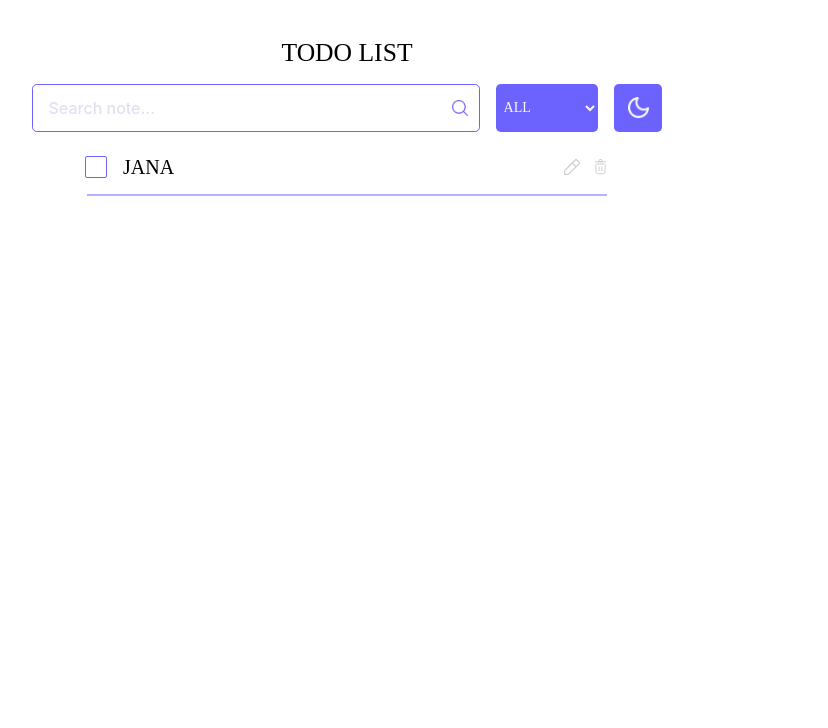
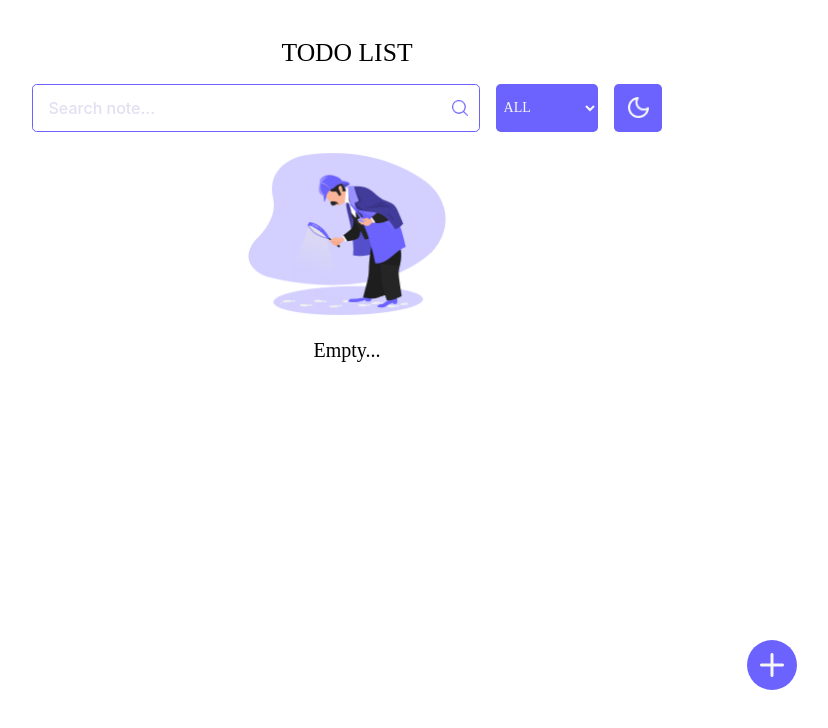
Before and after one commit to jana345646/todo-app, a React app: page / in a window 1280 px wide. Shown: the top 728 px of the page, without its empty margins (293-1121 px from the left). Built offline with nearby package versions, Linux system fonts and the light colour scheme; the HTML template or start-up script is replaced by a standard one.

Commit message:
PopUp logic
this commit contains the logic of the PopUp

```diff
--- a/package.json
+++ b/package.json
@@ -12,8 +12,7 @@
   "dependencies": {
     "@tailwindcss/vite": "^4.2.4",
     "react": "^19.2.5",
-    "react-dom": "^19.2.5",
-    "react-icons": "^5.6.0"
+    "react-dom": "^19.2.5"
   },
   "devDependencies": {
     "@babel/core": "^7.29.0",
--- a/src/App.jsx
+++ b/src/App.jsx
@@ -4,12 +4,27 @@ import Header from "./components/Header";
 import Tasks from "./components/Tasks";
 import PopUp from "./components/PopUp";
 function App() {
+  const [tasks, setTasks] = useState([]);
+  const [task, setTask] = useState("");
+  const [isOpen, setIsOpen] = useState(false);
+
+  function addTasks(task) {
+    setTasks([...tasks, task]);
+    setTask("");
+  }
+
   return (
     <>
       <div className="w-[53.6%] h-screen flex flex-col items-center mx-auto">
         <Header />
-        <Tasks />
-        {/* <PopUp /> */}
+        <Tasks task={task} setIsOpen={setIsOpen} tasks={tasks} />
+        <PopUp
+          task={task}
+          setTask={setTask}
+          isOpen={isOpen}
+          setIsOpen={setIsOpen}
+          addTasks={addTasks}
+        />
       </div>
     </>
   );
--- a/src/components/PopUp.jsx
+++ b/src/components/PopUp.jsx
@@ -1,25 +1,32 @@
 import { IoClose } from "react-icons/io5";
 
-function PopUp() {
+function PopUp({ task, setTask, isOpen, setIsOpen, addTasks }) {
   return (
     <>
+      {isOpen && (
         <div className="fixed inset-0 bg-black/70 flex items-center justify-center">
           <div className="w-[31.2rem] h-[18rem] mt-[-15em] rounded-2xl bg-white flex flex-col items-center">
             <div className="w-full relative flex flex-row justify-center pt-[1.2rem] ">
               <p className=" font-[Kanit] font-medium text-[1.5rem]  uppercase">
                 New Note
               </p>
-            <IoClose className="text-2xl absolute right-[1rem]" />
+              <IoClose
+                className="text-2xl absolute right-[1rem]"
+                onClick={() => setIsOpen(false)}
+              />
             </div>
 
             <input
               type="text"
+              value={task}
+              onChange={(e) => setTask(e.target.value)}
               className="w-[88%] h-[12%] mt-[1rem] rounded-[0.3rem] border-[0.06rem] border-[#6C63FF] focus:outline-none
           py-[0.5rem] px-[1rem] gap-[27.2rem] font-[Inter] font-medium text-base leading-none text-[#C3C1E5]"
               placeholder="Input your note..."
             />
             <div className=" w-full h-full pb-5 flex justify-between items-end px-8">
               <button
+                onClick={() => setIsOpen(false)}
                 className=" w-[5rem] h-[2.3rem] px-[0.3rem] py-[0.5rem]  border-[0.06rem] border-[#6C63FF] font-[kanit] font-medium text-[1rem]
           text-[#6C63FF] uppercase leading-none"
               >
@@ -27,14 +34,17 @@ function PopUp() {
               </button>
 
               <button
+                onClick={() => addTasks(task)}
                 className="w-[5rem] h-[2.3rem]  border-[0.06rem] border-[#6C63FF] bg-[#6C63FF] rounded-[0.3rem]
           font-medium text-[1rem] text-white uppercase leading-none"
+                disabled={task.trim() === ""}
               >
                 Apply
               </button>
             </div>
           </div>
         </div>
+      )}
     </>
   );
 }
--- a/src/components/Tasks.jsx
+++ b/src/components/Tasks.jsx
@@ -1,19 +1,19 @@
+import { useState } from "react";
 import { FaCheck } from "react-icons/fa";
 
-function Tasks() {
+function Tasks({ task, setIsOpen, tasks }) {
   return (
     <>
-      {/* <div className="w-full mt-[1rem] flex flex-col items-center">
+      {tasks.length === 0 ? (
+        <div className="w-full mt-[1rem] flex flex-col items-center">
           <div className="w-[69.3] flex flex-col items-center">
             <img src="detective.png" className="w-[13.8rem] h-[10.8rem]" />
             <p className="pt-[1.2rem] font-[Kanit] font-normal text-xl leading-none capitalize">
               Empty...
             </p>
           </div>
-        <button className="absolute top-[40rem] left-[65rem] w-[3.1rem] h-[3.1rem]  rounded-full bg-[#6C63FF] px-[0.8rem]">
-          <img src="add.png" className="w-[1.5rem] h-[1.5rem]" />
-        </button>
-      </div> */}
+        </div>
+      ) : (
         <div className="w-full h-[80.9%]  pt-[1.5rem] flex flex-col items-center gap-[1rem]">
           <div className="flex justify-between w-[32.8rem]">
             <div className="flex items-center gap-4">
@@ -30,9 +30,10 @@ function Tasks() {
                   <FaCheck size={12} />
                 </span>
               </label>
-            <h1 className="font-[Kanit] font-medium text-xl uppercase leading-none ">
-              jana
-            </h1>
+
+              {tasks.map((task, index) => (
+                <div key={index}>{task}</div>
+              ))}
             </div>
             <div className="flex items-center gap-3">
               <button>
@@ -51,6 +52,13 @@ function Tasks() {
           </div>
           <div className="w-[32.5rem] border-[0.06rem] border-[#6C63FF] opacity-50"></div>
         </div>
+      )}
+      <button
+        onClick={() => setIsOpen(true)}
+        className="absolute top-[40rem] left-[65rem] w-[3.1rem] h-[3.1rem]  rounded-full bg-[#6C63FF] px-[0.8rem]"
+      >
+        <img src="add.png" className="w-[1.5rem] h-[1.5rem]" />
+      </button>
     </>
   );
 }
```
Also changed, not shown: 1 other file (tests, documents, lock files or other folders). Lines whose indentation alone changed are shown as unchanged.
